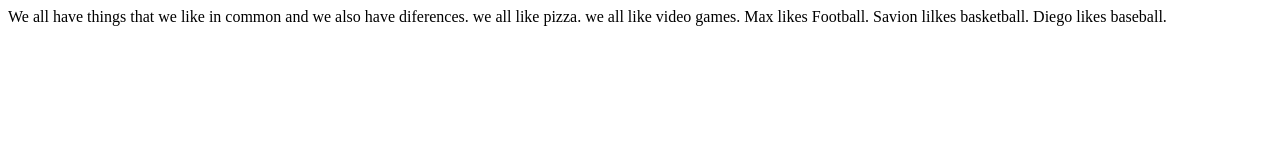
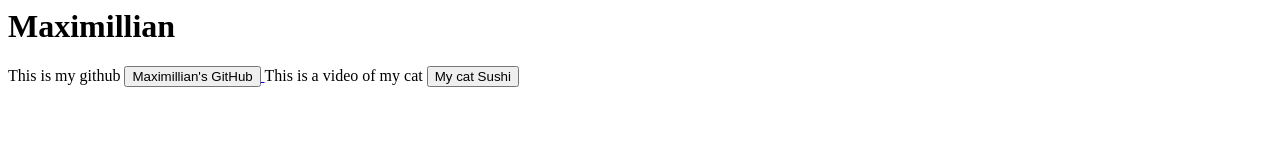
Before and after one commit to twilightprincessisthebestgameever/partner_project, a plain HTML site: page index.html in a window 1280 px wide. Drawn offline with Linux system fonts and the light colour scheme.

Commit message:
iamsvaving

```diff
--- a/index.html
+++ b/index.html
@@ -1,12 +1,33 @@
 <!DOCTYPE html
 <html lang="en">
 <html></html>
-<head></head>  We all have things that we like in common and we also have diferences.
+<head></head>
     <meta charset="UTF-8">
     <meta name="viewport" content="width=device-width, initial-scale=1.0">
-    <title> DO NOT TOUCH THIS TAB UNLESS YOU WANT TO BE BLOWN UP BY A TACO<title></title>
-</head> we all like pizza. we all like video games. Max likes Football. Savion lilkes basketball. Diego likes baseball.
+    <title> DO NOT TOUCH THIS TAB UNLESS YOU WANT TO BE BLOWN UP BY A TACO</title>
+</head>
 <body>
+    <footer>
+        <h1>
+         Maximillian
+        </h1>
+    </footer>
+     <head>
+        This is my github
+     </head>
+    <a href="https://github.com/twilightprincessisthebestgameever">
+     <button>
+        Maximillian's GitHub
+     </button>
+    </a>
+     <head>
+        This is a video of my cat
+     </head>
+      <a href="https://www.youtube.com/watch?v=dQw4w9WgXcQ">
+       <button>
+        My cat Sushi
+       </button>
+      </a>
 
 </body>
 </html>
```
